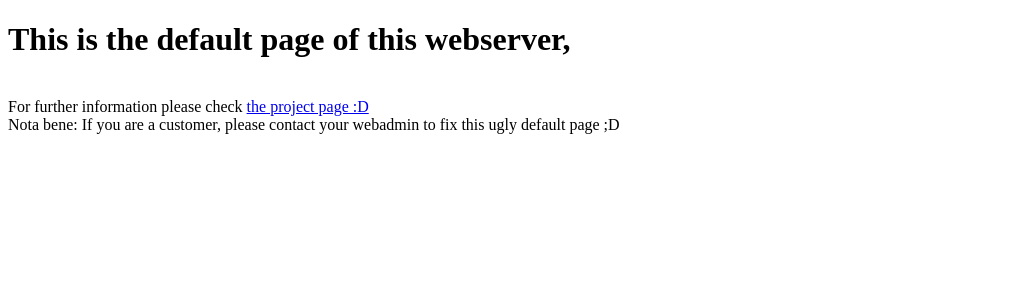
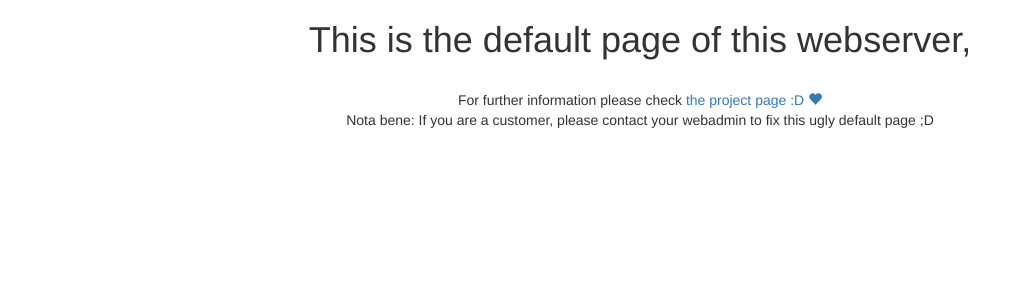
Before and after one commit to lowlevl/wsm, a PHP site: page / in a window 1280 px wide. Shown: the top 300 px of the page, without its empty margins (0-1023 px from the left). Run offline with PHP 8.4, Linux system fonts and the light colour scheme.

Commit message:
Modified default page for a better look

```diff
--- a/web.default/index.php
+++ b/web.default/index.php
@@ -1,11 +1,16 @@
 <!DOCTYPE html>
-<html>
+<html lang="en">
   <head>
+    <meta charset="utf-8">
     <title>Default Page</title>
+
+    <link rel="stylesheet" href="https://maxcdn.bootstrapcdn.com/bootstrap/3.3.7/css/bootstrap.min.css" integrity="sha384-BVYiiSIFeK1dGmJRAkycuHAHRg32OmUcww7on3RYdg4Va+PmSTsz/K68vbdEjh4u" crossorigin="anonymous">
   </head>
   <body>
-    <h1>This is the default page of this webserver,</h1><br>
-    For further information please check <a href="https://github.com/Thecakeisgit/hostmgr">the project page :D</a>
-    <br>Nota bene: If you are a customer, please contact your webadmin to fix this ugly default page ;D
+    <div align="center">
+        <h1>This is the default page of this webserver,</h1><br>
+        For further information please check <a href="https://github.com/Thecakeisgit/hostmgr">the project page :D <i class="glyphicon glyphicon-heart"></i></a>
+        <br>Nota bene: If you are a customer, please contact your webadmin to fix this ugly default page ;D
+      </div>
   </body>
 </html>
```
